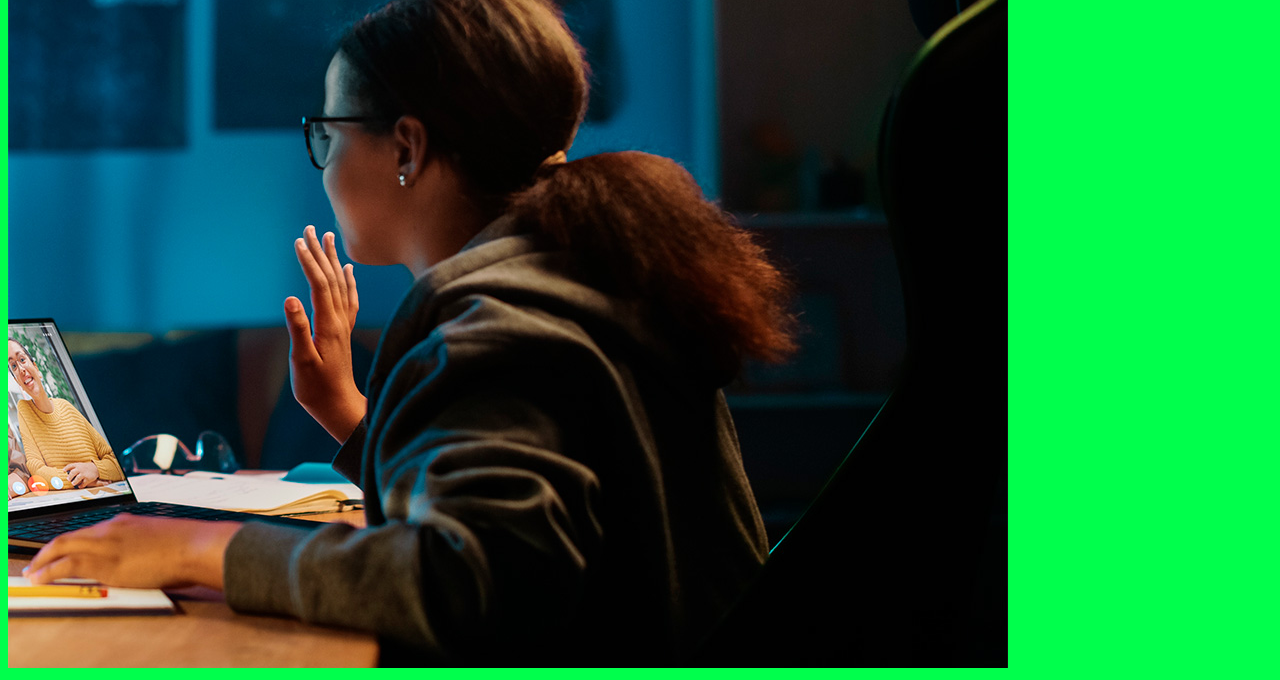
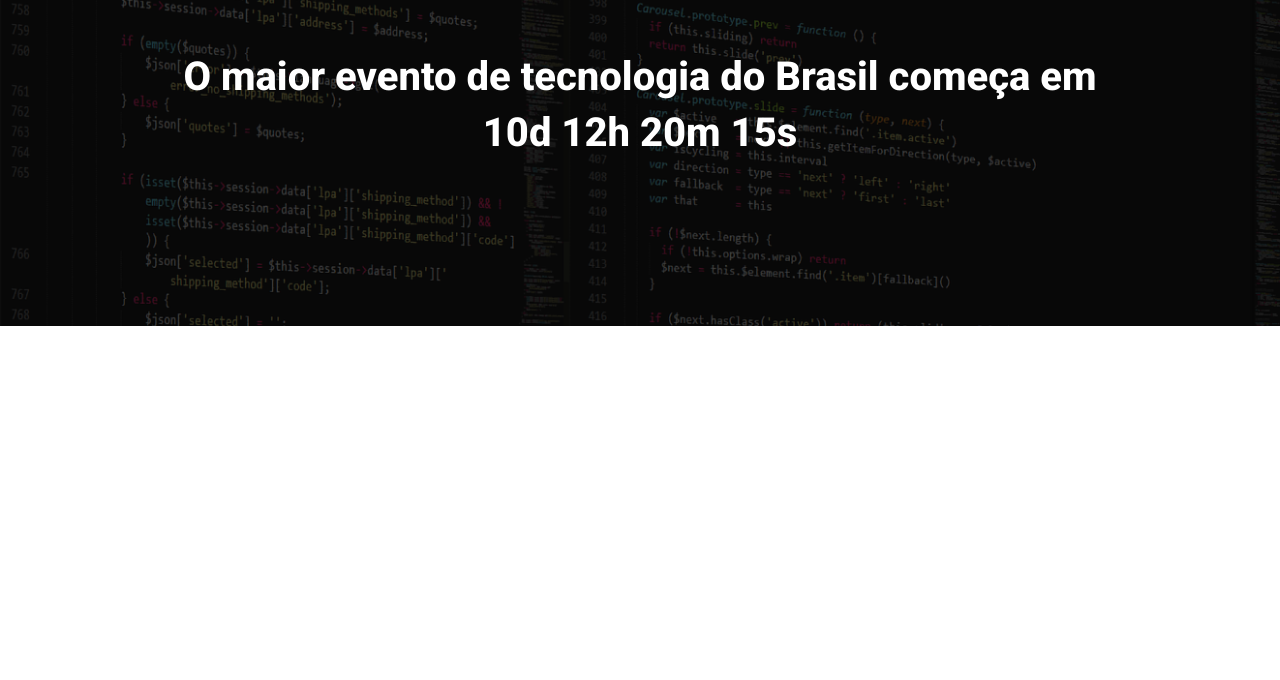
Before and after one commit to VictorMaterco/ebac_tech_talks, a website built with Parcel: page src/index.html in a window 1280 px wide. Shown: the part 160-840 px from the top of the page. After the commit the page ends 800 px from the top, so only its background shows below. Built offline with nearby package versions, Linux system fonts and the light colour scheme.

Commit message:
criando o hero

```diff
--- a/src/index.html
+++ b/src/index.html
@@ -1,14 +1,23 @@
 <!DOCTYPE html>
-<html lang="pt-br">
+<html lang="pt-BR">
 <head>
     <meta charset="UTF-8">
     <meta name="viewport" content="width=device-width, initial-scale=1.0">
-    <title>Test Parcel</title>
+    <title>EBAC Tech Talks</title>
+    <link rel="preconnect" href="https://fonts.googleapis.com">
+    <link rel="preconnect" href="https://fonts.gstatic.com" crossorigin>
+    <link href="https://fonts.googleapis.com/css2?family=Roboto:ital,wght@0,100..900;1,100..900&display=swap" rel="stylesheet">
     <link rel="stylesheet" href="styles/main.scss">
 </head>
 <body>
-    <h1>Olá</h1>
-    <img src="./images/backend.png" alt="">
+    <header class="hero">
+        <div class="conteiner">
+            <img class="hero__logo" src="./images/ebac_logo.svg" alt="EBAC">
+            <p class="hero__text">
+                O maior evento de tecnologia do Brasil começa em 10d 12h 20m 15s
+            </p>
+        </div>
+    </header>
     <script src="scripts/main.js"></script>
 </body>
 </html>
--- /dev/null
+++ b/src/styles/_hero.scss
@@ -0,0 +1,52 @@
+.hero {
+    padding-top: 64px;
+    padding-bottom: 100px;
+    background-image: url(../images/fundo.png);
+    background-repeat: no-repeat;
+    background-size: cover;
+    position: relative;
+
+    .conteiner {
+        position: relative;
+    }
+
+    &::before {
+        position: absolute;
+        top: 0;
+        left: 0;
+        width: 100%;
+        height: 100%;
+        background-color: #000;
+        content: '';
+        opacity: 0.7;
+    }
+
+    &__text {
+        margin-top: 65px;
+        margin-bottom: 65px;
+        font-size: 40px;
+        line-height: 56px;
+        font-weight: 800;
+        text-align: center;
+    }
+
+    &__logo {
+        margin: 0 auto;
+        height: 80px;
+        display: block;
+    }
+
+    @media (max-width: 640px) {
+        padding: 40px 0;
+
+        &__logo {
+            height: 40px;
+        }
+
+        &__text {
+            font-size: 22px;
+            line-height: 24px;
+            margin: 24px 0;
+        }
+    }
+}
--- a/src/styles/main.scss
+++ b/src/styles/main.scss
@@ -1,3 +1,23 @@
-body {
-    background-color: rgb(0, 255, 76);
+@use 'hero';
+
+* {
+    margin: 0;
+    padding: 0;
+    box-sizing: border-box;
+    font-family: Roboto, sans-serif;
+    color: #fff;
 }
+
+.conteiner {
+    max-width: 960px;
+    width: 100%;
+    margin: 0 auto;
+
+    @media (max-width: 640px) {
+        max-width: 80%;
+    }
+
+    @media (max-width: 1024px) {
+        max-width: 90%;
+    }
+}
```
